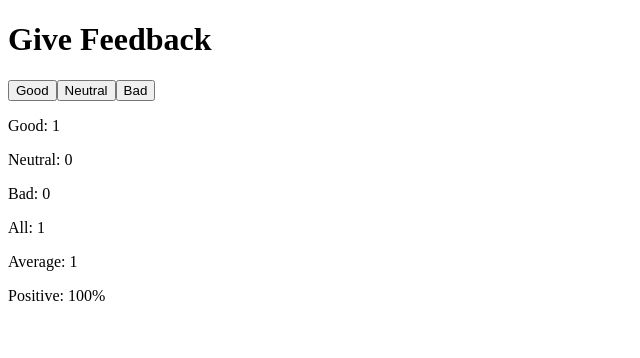
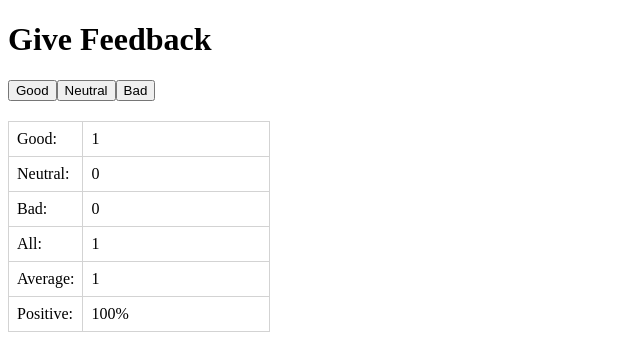
Before and after one commit to Saribeg/Full-Stack-Open, a React (Vite) app in the folder Part-1/unicafe/: page / in a window 1280 px wide. Both pictures are taken after a click on the button "Good". Shown: the top 358 px of the page, without its empty margins (0-640 px from the left). Built offline with nearby package versions, Linux system fonts and the light colour scheme.

Commit message:
part-1/task-1.11: add: unicafe, step 6, Table

```diff
--- a/Part-1/unicafe/src/App.jsx
+++ b/Part-1/unicafe/src/App.jsx
@@ -10,7 +10,7 @@ const App = () => {
   return (
     <div>
       <h1>Give Feedback</h1>
-      <div>
+      <div style={{ marginBottom: '20px' }}>
         <Button handleClick={() => setGood(good + 1)} text="Good"/>
         <Button handleClick={() => setNeutral(neutral + 1)} text="Neutral"/>
         <Button handleClick={() => setBad(bad + 1)} text="Bad"/>
--- a/Part-1/unicafe/src/StatisticLine.jsx
+++ b/Part-1/unicafe/src/StatisticLine.jsx
@@ -1,2 +1,10 @@
-const StatisticLine = ({text, value}) => <p>{text}: {value}</p>
+const StatisticLine = ({text, value}) => {
+  return (
+    <tr>
+      <td style={{ border: '1px solid #d3d3d3', padding: '8px' }}>{text}:</td>
+      <td style={{ border: '1px solid #d3d3d3', padding: '8px', width: '170px' }}>{value}</td>
+    </tr>
+
+  )
+}
 export default StatisticLine
--- a/Part-1/unicafe/src/Statistics.jsx
+++ b/Part-1/unicafe/src/Statistics.jsx
@@ -10,14 +10,16 @@ const Statistics = ({statistics: { good, neutral, bad }}) => {
   }
 
   return (
-    <div>
+    <table style={{ borderCollapse: 'collapse', border: '1px solid #d3d3d3' }}>
+      <tbody>
         <StatisticLine text="Good" value ={good} />
         <StatisticLine text="Neutral" value ={neutral} />
         <StatisticLine text="Bad" value ={bad} />
         <StatisticLine text="All" value ={total} />
         <StatisticLine text="Average" value ={average} />
         <StatisticLine text="Positive" value ={positive + '%'} />
-    </div>
+      </tbody>
+    </table>
   )
 }
 
```
Lines whose indentation alone changed are shown as unchanged.
